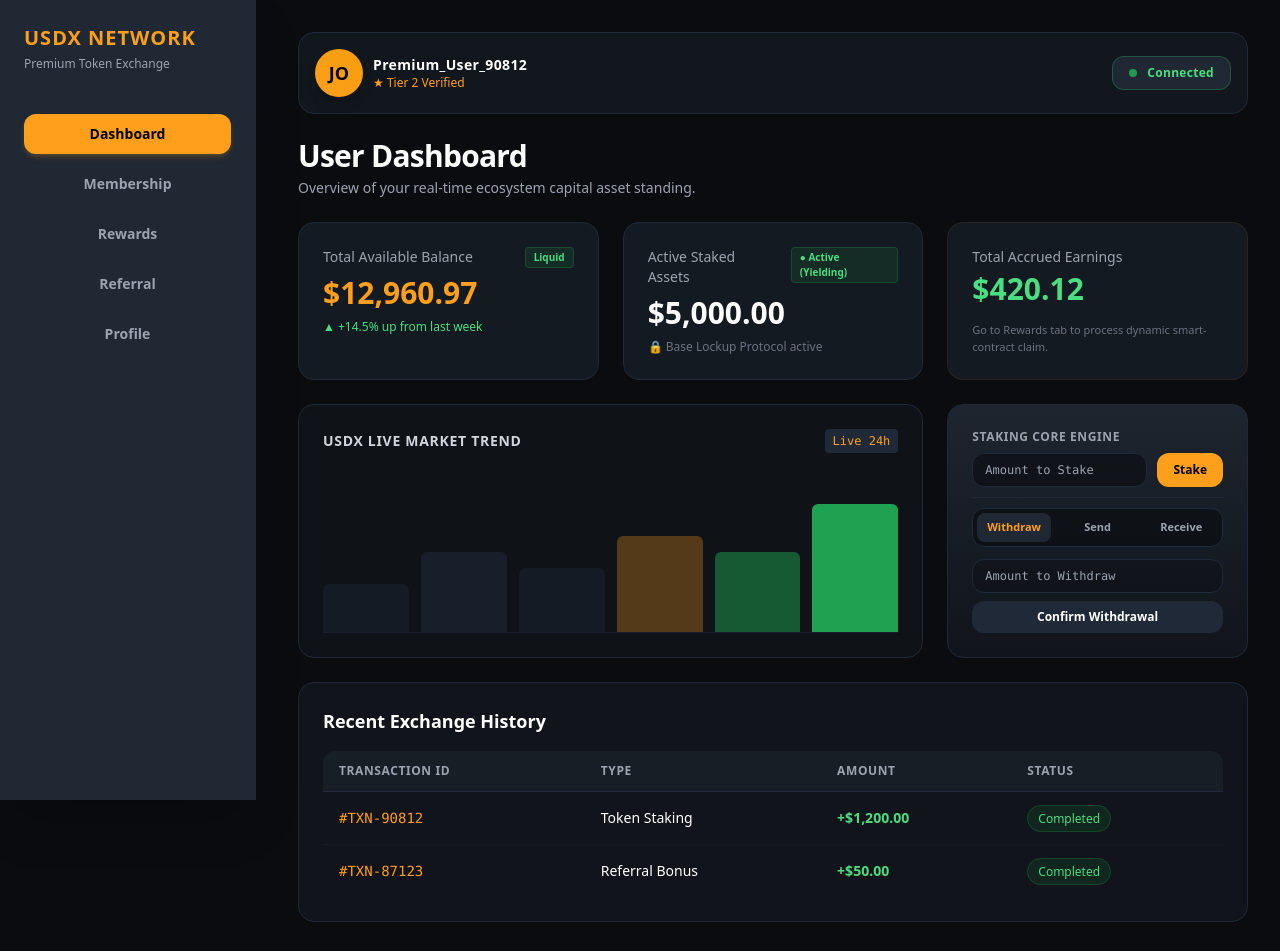
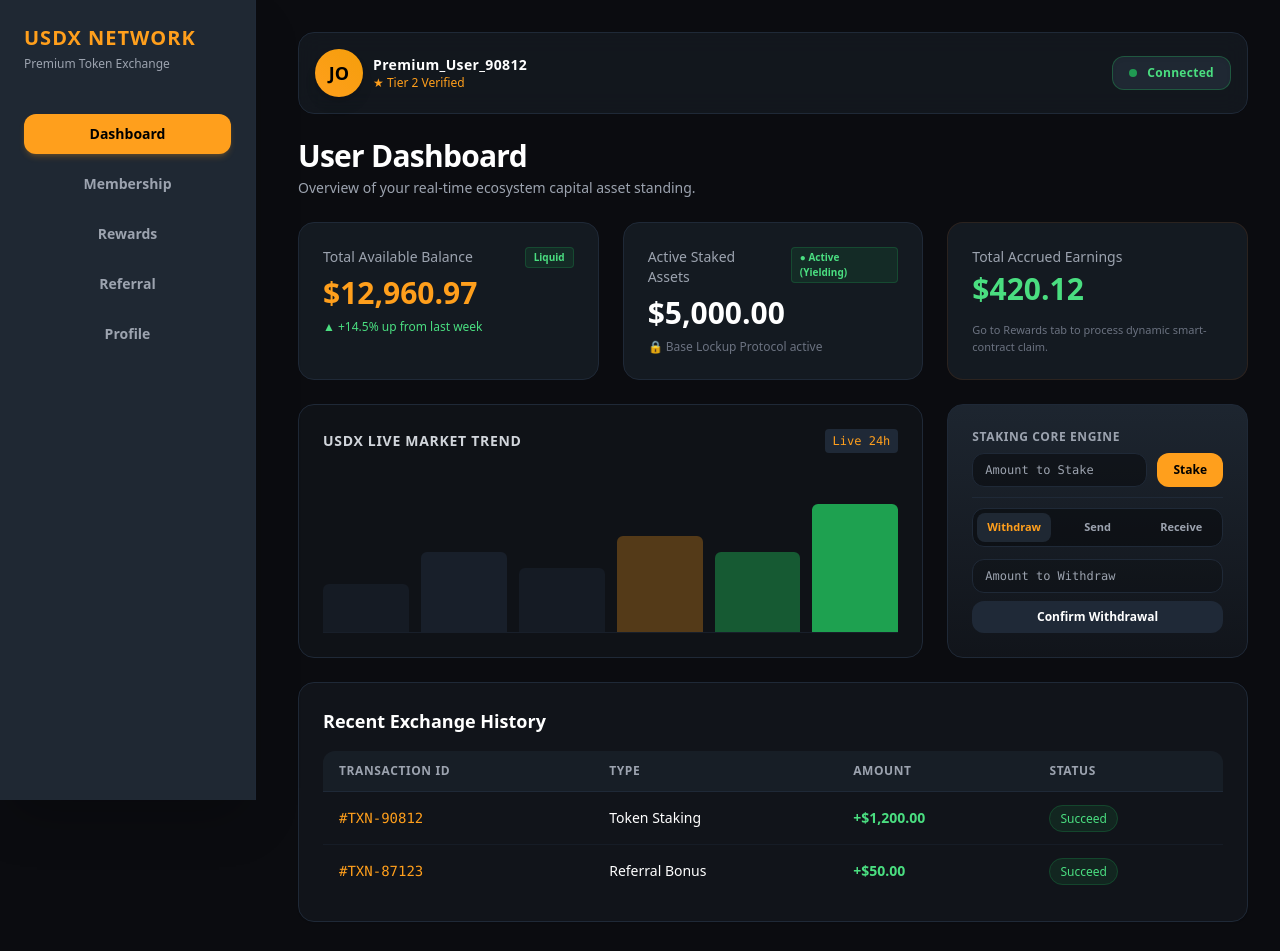
Before and after one commit to usdxofficialdev/-Dead-Token-Exchange-, a Next.js app: page / in a window 1280 px wide. Shown: the top 951 px of the page. Built offline with nearby package versions, Linux system fonts and the light colour scheme; what wagmi would draw is missing.

Commit message:
Update page.tsx

```diff
--- a/app/page.tsx
+++ b/app/page.tsx
@@ -29,15 +29,9 @@ export default function CompleteDashboard() {
   });
 
   const [transactions, setTransactions] = useState([
-    { id: "#TXN-90812", type: "Token Staking", amount: "+$1,200.00", status: "Completed", date: "2026-06-18" },
-    { id: "#TXN-87123", type: "Referral Bonus", amount: "+$50.00", status: "Completed", date: "2026-06-17" },
+    { id: "#TXN-90812", type: "Token Staking", amount: "+$1,200.00", status: "Succeed", date: "2026-06-18" },
+    { id: "#TXN-87123", type: "Referral Bonus", amount: "+$50.00", status: "Succeed", date: "2026-06-17" },
   ]);
-
-  // Membership Modal States
-  const [isModalOpen, setIsModalOpen] = useState(false);
-  const [selectedPlan, setSelectedPlan] = useState({ name: "", price: "" });
-  const [userWallet, setUserWallet] = useState("");
-  const [txnHash, setTxnHash] = useState("");
 
   // Handler for Claiming Specific Rewards
   const handleClaim = (type: "staking" | "referral") => {
@@ -49,7 +43,7 @@ export default function CompleteDashboard() {
         id: `#TXN-${Math.floor(10000 + Math.random() * 90000)}`,
         type: type === "staking" ? "Staking Reward Claim" : "Referral Comm. Claim",
         amount: `+$${amountToClaim.toFixed(2)}`,
-        status: "Completed",
+        status: "Succeed",
         date: new Date().toISOString().split('T')[0],
       };
       setTransactions([newTxn, ...transactions]);
@@ -74,7 +68,7 @@ export default function CompleteDashboard() {
       id: `#TXN-${Math.floor(10000 + Math.random() * 90000)}`,
       type: "Asset Staking",
       amount: `-$${amount.toFixed(2)}`,
-      status: "Completed",
+      status: "Succeed",
       date: new Date().toISOString().split('T')[0],
     };
     setTransactions([newTxn, ...transactions]);
@@ -82,7 +76,7 @@ export default function CompleteDashboard() {
     alert(`👍 $${amount} successfully staked!`);
   };
 
-  // Withdraw Logic
+  // NEW UPDATED: Withdraw Logic with Waiting -> Succeed states
   const handleWithdraw = (e: React.FormEvent) => {
     e.preventDefault();
     const amount = parseFloat(withdrawInput);
@@ -90,16 +84,30 @@ export default function CompleteDashboard() {
     if (amount > availableBalance) return alert("Insufficient balance to withdraw!");
 
     setAvailableBalance((prev) => prev - amount);
+
+    const targetTxnId = `#TXN-${Math.floor(10000 + Math.random() * 90000)}`;
+
+    // Initial state: Waiting / Processing status
     const newTxn = {
-      id: `#TXN-${Math.floor(10000 + Math.random() * 90000)}`,
+      id: targetTxnId,
       type: "Withdrawal Request",
       amount: `-$${amount.toFixed(2)}`,
-      status: "Processing",
+      status: "Waiting",
       date: new Date().toISOString().split('T')[0],
     };
-    setTransactions([newTxn, ...transactions]);
+
+    setTransactions((prevTxns) => [newTxn, ...prevTxns]);
     setWithdrawInput("");
-    alert(`🚀 Withdrawal request for $${amount} submitted! Processing shortly.`);
+    alert(`🚀 Withdrawal request for $${amount} submitted! Status: Waiting...`);
+
+    // Mock Timer: Automatically convert "Waiting" to "Succeed" after 5 seconds
+    setTimeout(() => {
+      setTransactions((prevTxns) =>
+        prevTxns.map((txn) =>
+          txn.id === targetTxnId ? { ...txn, status: "Succeed" } : txn
+        )
+      );
+    }, 5000);
   };
 
   // Send Tokens Logic
@@ -115,7 +123,7 @@ export default function CompleteDashboard() {
       id: `#TXN-${Math.floor(10000 + Math.random() * 90000)}`,
       type: `Sent to ${sendAddress.substring(0,6)}...`,
       amount: `-$${amount.toFixed(2)}`,
-      status: "Completed",
+      status: "Succeed",
       date: new Date().toISOString().split('T')[0],
     };
     setTransactions([newTxn, ...transactions]);
@@ -135,6 +143,11 @@ export default function CompleteDashboard() {
     setIsModalOpen(true);
   };
 
+  const [isModalOpen, setIsModalOpen] = useState(false);
+  const [selectedPlan, setSelectedPlan] = useState({ name: "", price: "" });
+  const [userWallet, setUserWallet] = useState("");
+  const [txnHash, setTxnHash] = useState("");
+
   const handleActivatePlanSubmit = (e: React.FormEvent) => {
     e.preventDefault();
     if (!userWallet.trim() || !txnHash.trim()) {
@@ -144,7 +157,7 @@ export default function CompleteDashboard() {
       id: `#TXN-${Math.floor(10000 + Math.random() * 90000)}`,
       type: `Membership (${selectedPlan.name})`,
       amount: `-${selectedPlan.price}`,
-      status: "Processing",
+      status: "Waiting",
       date: new Date().toISOString().split('T')[0],
     };
     setTransactions([newTxn, ...transactions]);
@@ -217,7 +230,7 @@ export default function CompleteDashboard() {
                 <span className="text-xs text-green-400 block mt-2">▲ +14.5% up from last week</span>
               </div>
 
-              {/* Card 2: Active vs Inactive State Control */}
+              {/* Card 2 */}
               <div className={`p-6 rounded-2xl border transition-all ${stakedAssets > 0 ? 'bg-[#1F2833]/50 border-gray-800' : 'bg-red-950/10 border-red-900/30'}`}>
                 <div className="flex justify-between items-start">
                   <p className="text-sm text-gray-400 mb-1">Active Staked Assets</p>
@@ -257,9 +270,8 @@ export default function CompleteDashboard() {
                 </div>
               </div>
 
-              {/* Advanced Intersected Terminals: Stake + New Wallet Console (Withdraw, Send, Receive) */}
+              {/* Advanced Intersected Terminals */}
               <div className="bg-gradient-to-b from-[#1F2833]/90 to-[#1F2833]/30 border border-gray-800 p-6 rounded-2xl flex flex-col justify-between gap-4">
-                {/* Upper Module: Staking Quick entry */}
                 <div>
                   <h4 className="text-xs font-bold text-gray-400 uppercase tracking-wider mb-2">Staking Core Engine</h4>
                   <form onSubmit={handleStake} className="flex gap-2">
@@ -329,7 +341,6 @@ export default function CompleteDashboard() {
                   {activeWalletTab === "receive" && (
                     <div className="bg-black/20 p-3 rounded-xl border border-gray-800 text-center space-y-2">
                       <div className="w-20 h-20 bg-white mx-auto rounded-lg flex items-center justify-center p-1">
-                        {/* Realistic Mock QR Block */}
                         <div className="w-full h-full bg-gradient-to-br from-black to-gray-800 rounded"></div>
                       </div>
                       <p className="text-[10px] font-mono text-gray-400 select-all truncate">{profile.wallet}</p>
@@ -366,7 +377,11 @@ export default function CompleteDashboard() {
                         <td className="py-4 px-4 font-medium">{txn.type}</td>
                         <td className={`py-4 px-4 font-semibold ${txn.amount.startsWith('+') ? 'text-green-400' : 'text-red-400'}`}>{txn.amount}</td>
                         <td className="py-4 px-4">
-                          <span className={`text-xs px-2.5 py-1 rounded-full border ${txn.status === "Processing" ? "bg-amber-500/10 text-amber-400 border-amber-500/20 animate-pulse" : "bg-green-500/10 text-green-400 border-green-500/20"}`}>
+                          <span className={`text-xs px-2.5 py-1 rounded-full border ${
+                            txn.status === "Waiting"
+                              ? "bg-amber-500/10 text-amber-400 border-amber-500/20 animate-pulse"
+                              : "bg-green-500/10 text-green-400 border-green-500/20"
+                          }`}>
                             {txn.status}
                           </span>
                         </td>
@@ -415,7 +430,7 @@ export default function CompleteDashboard() {
           </div>
         )}
 
-        {/* ================= VIEW: REWARDS (BIFURCATED CLAIMS) ================= */}
+        {/* ================= VIEW: REWARDS ================= */}
         {activeTab === "rewards" && (
           <div className="space-y-6 animate-fadeIn">
             <div>
@@ -424,7 +439,6 @@ export default function CompleteDashboard() {
             </div>
 
             <div className="grid grid-cols-1 md:grid-cols-2 gap-6">
-              {/* Box 1 */}
               <div className="bg-[#1F2833]/40 border border-gray-800 p-6 rounded-2xl flex flex-col justify-between gap-4">
                 <div>
                   <h3 className="text-lg font-bold text-white">Staking Core Yield</h3>
@@ -436,7 +450,6 @@ export default function CompleteDashboard() {
                 </button>
               </div>
 
-              {/* Box 2 */}
               <div className="bg-[#1F2833]/40 border border-gray-800 p-6 rounded-2xl flex flex-col justify-between gap-4">
                 <div>
                   <h3 className="text-lg font-bold text-white">Referral Affiliate Commissions</h3>
@@ -451,7 +464,7 @@ export default function CompleteDashboard() {
           </div>
         )}
 
-        {/* ================= VIEW: REFERRAL (LEVEL 1 & 2 SYSTEMS) ================= */}
+        {/* ================= VIEW: REFERRAL ================= */}
         {activeTab === "referral" && (
           <div className="space-y-6 animate-fadeIn">
             <div>
@@ -459,7 +472,6 @@ export default function CompleteDashboard() {
               <p className="text-sm text-gray-400">Invite connections to earn massive tiered downstream commission distribution.</p>
             </div>
 
-            {/* Statistics */}
             <div className="grid grid-cols-1 sm:grid-cols-3 gap-4">
               <div className="bg-[#1F2833]/50 border border-gray-800 p-4 rounded-xl">
                 <p className="text-xs text-gray-400">Total Network Invites</p>
@@ -492,7 +504,7 @@ export default function CompleteDashboard() {
           </div>
         )}
 
-        {/* ================= VIEW: PROFILE SECTION (NEW INTERACTIVE) ================= */}
+        {/* ================= VIEW: PROFILE SECTION ================= */}
         {activeTab === "profile" && (
           <div className="space-y-6 animate-fadeIn">
             <div>
@@ -501,7 +513,6 @@ export default function CompleteDashboard() {
             </div>
 
             <div className="grid grid-cols-1 lg:grid-cols-3 gap-6 items-start">
-              {/* Left Column Avatar Summary */}
               <div className="bg-[#1F2833]/40 border border-gray-800 rounded-2xl p-6 text-center space-y-4">
                 <div className="w-24 h-24 rounded-full bg-gradient-to-tr from-[#FF9F1C] to-orange-500 mx-auto flex items-center justify-center font-black text-black text-3xl shadow-xl">
                   {profile.name.substring(0,2).toUpperCase()}
@@ -516,7 +527,6 @@ export default function CompleteDashboard() {
                 </div>
               </div>
 
-              {/* Right Column Editable Profile Forms */}
               <div className="bg-[#1F2833]/40 border border-gray-800 rounded-2xl p-6 lg:col-span-2">
                 <h3 className="text-sm font-bold uppercase text-[#FF9F1C] tracking-wide mb-4">Edit Core Identification Credentials</h3>
                 <form onSubmit={handleSaveProfile} className="space-y-4">
```
